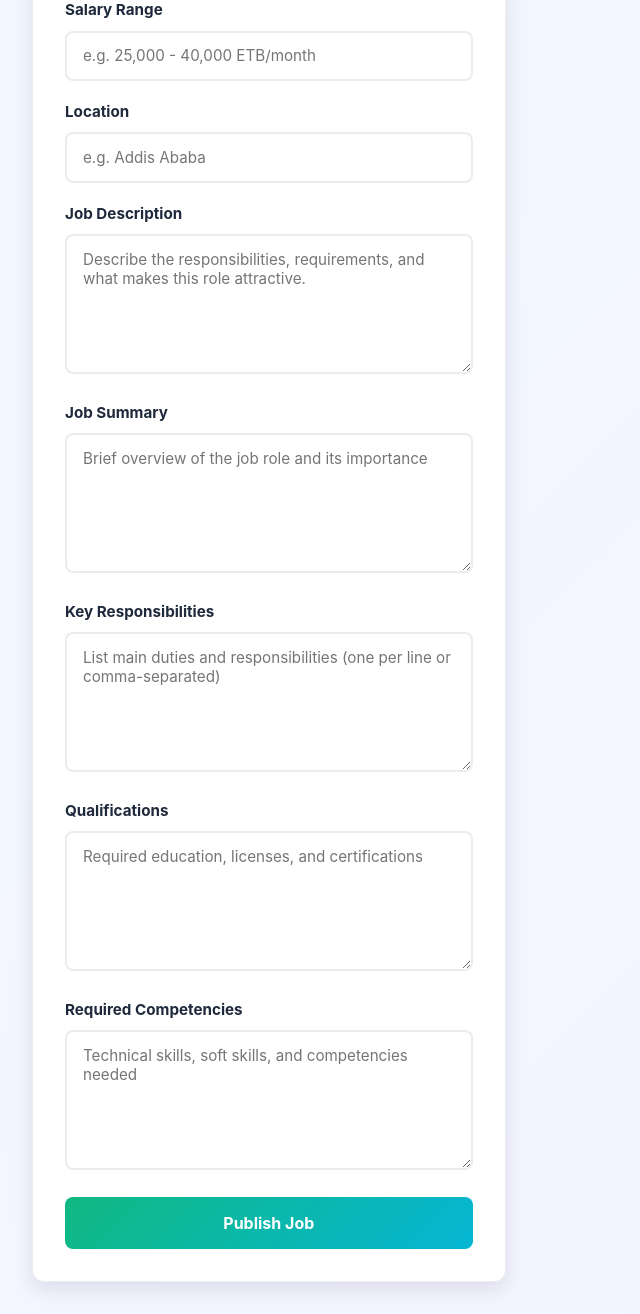
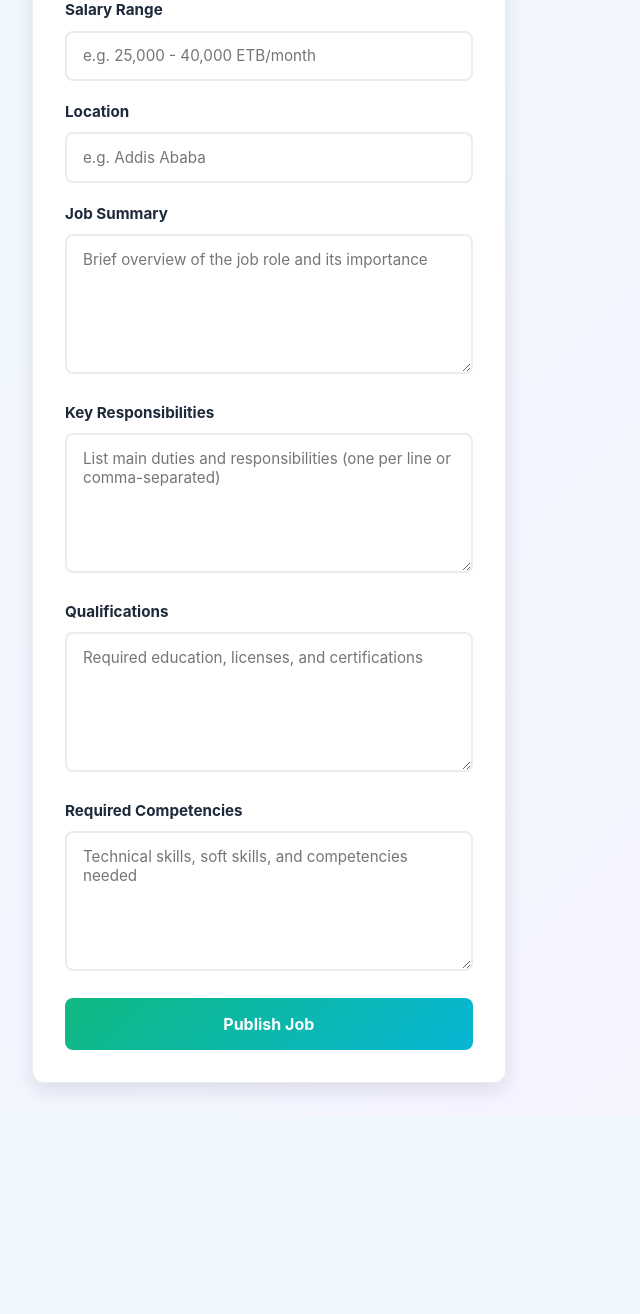
Before and after one commit to Amriti2/Ethio-health-care-, a Flask app: page /dashboard/jobs in a window 1280 px wide. Shown: the part 713-2027 px from the top of the page, without its empty margins (0-640 px from the left). After the commit the page ends 1807 px from the top, so only its background shows below. Run offline with Flask 3, Linux system fonts and the light colour scheme; the visitor is signed in with stand-in values (Sample User, id 1).

Commit message:
Remove Job Description field from job posting form

```diff
--- a/app.py
+++ b/app.py
@@ -960,7 +960,6 @@ def manage_jobs():
 
         if action == "post":
             title = request.form.get("title", "").strip()
-            description = request.form.get("description", "").strip()
             role = request.form.get("role", "").strip()
             salary = request.form.get("salary", "").strip()
             location = request.form.get("location", "").strip()
@@ -979,11 +978,10 @@ def manage_jobs():
                     company_logo_filename = f"{int(time.time())}_{safe_logo}"
                     logo_file.save(os.path.join(LOGO_FOLDER, company_logo_filename))
 
-            if title and description and role and company:
+            if title and role and company:
                 job = {
                     "id": str(uuid.uuid4()),
                     "title": title,
-                    "description": description,
                     "role": role,
                     "salary": salary,
                     "location": location,
--- a/templates/dashboard-jobs.html
+++ b/templates/dashboard-jobs.html
@@ -330,11 +330,6 @@
                     </div>
 
                     <div class="form-group">
-                        <label for="description">Job Description</label>
-                        <textarea id="description" name="description" required placeholder="Describe the responsibilities, requirements, and what makes this role attractive."></textarea>
-                    </div>
-
-                    <div class="form-group">
                         <label for="summary">Job Summary</label>
                         <textarea id="summary" name="summary" placeholder="Brief overview of the job role and its importance"></textarea>
                     </div>
@@ -386,8 +381,6 @@
                                     <div><strong>Posted:</strong> {{ job.posted_at }}</div>
                                 </div>
 
-                                <div class="job-item-description">{{ job.description }}</div>
-
                                 <div class="job-item-actions">
                                     <a class="view-job-btn" href="/job/{{ job.id }}" target="_blank">Preview</a>
                                     <a class="view-job-btn" href="/apply-job/{{ job.id }}" target="_blank">Open Apply Page</a>
--- a/templates/job-detail.html
+++ b/templates/job-detail.html
@@ -172,8 +172,8 @@
             </div>
         </div>
 
-        <h2 style="color: var(--primary-blue); margin-bottom: 1rem;">Job Description</h2>
-        <div class="job-description-detail">{{ job.description }}</div>
+        <h2 style="color: var(--primary-blue); margin-bottom: 1rem;">Job Summary</h2>
+        <div class="job-description-detail">{{ job.summary or job.description or 'No summary provided.' }}</div>
 
         <div class="cta-section">
             <h2>Ready to Apply?</h2>
--- a/templates/jobs.html
+++ b/templates/jobs.html
@@ -296,7 +296,7 @@
                 </div>
 
                 <div class="job-description">
-                    {{ job.description }}
+                    {{ job.summary or job.description or 'No summary provided.' }}
                 </div>
 
                 <div class="job-footer">
```
